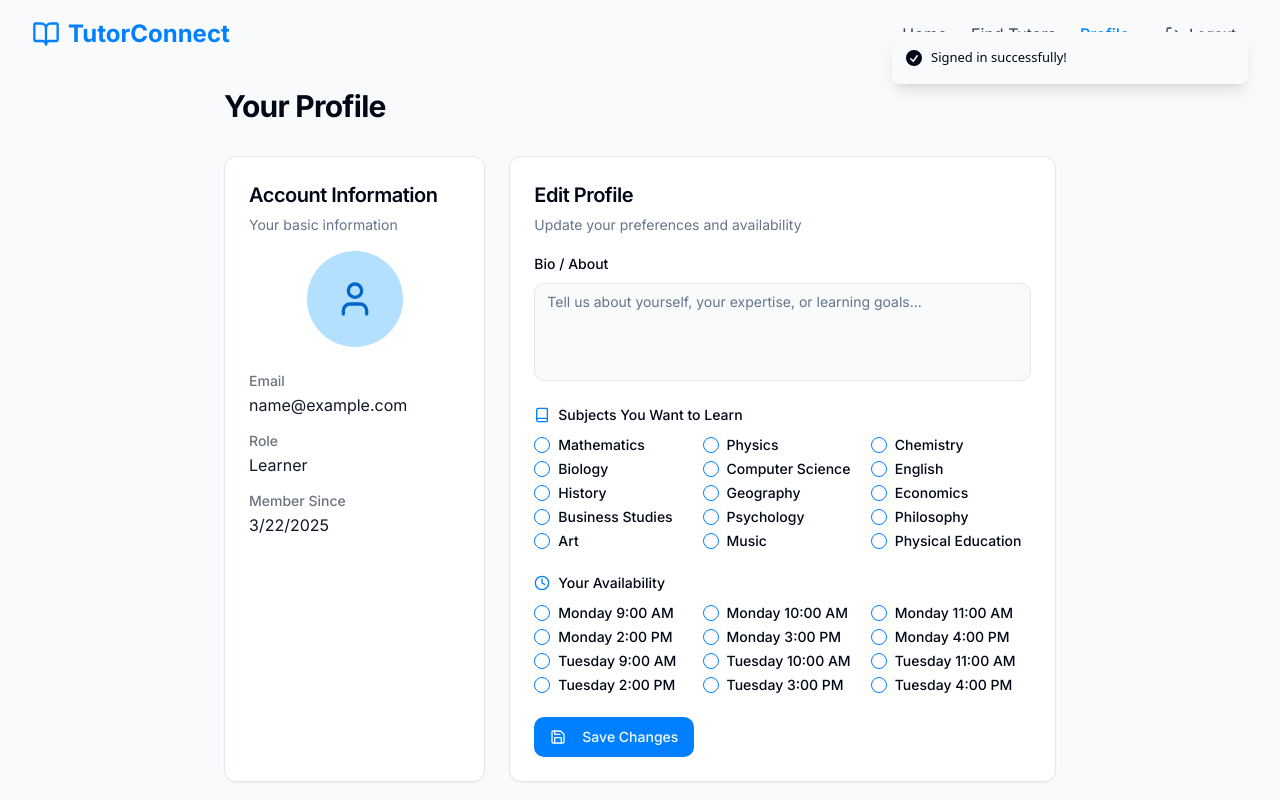
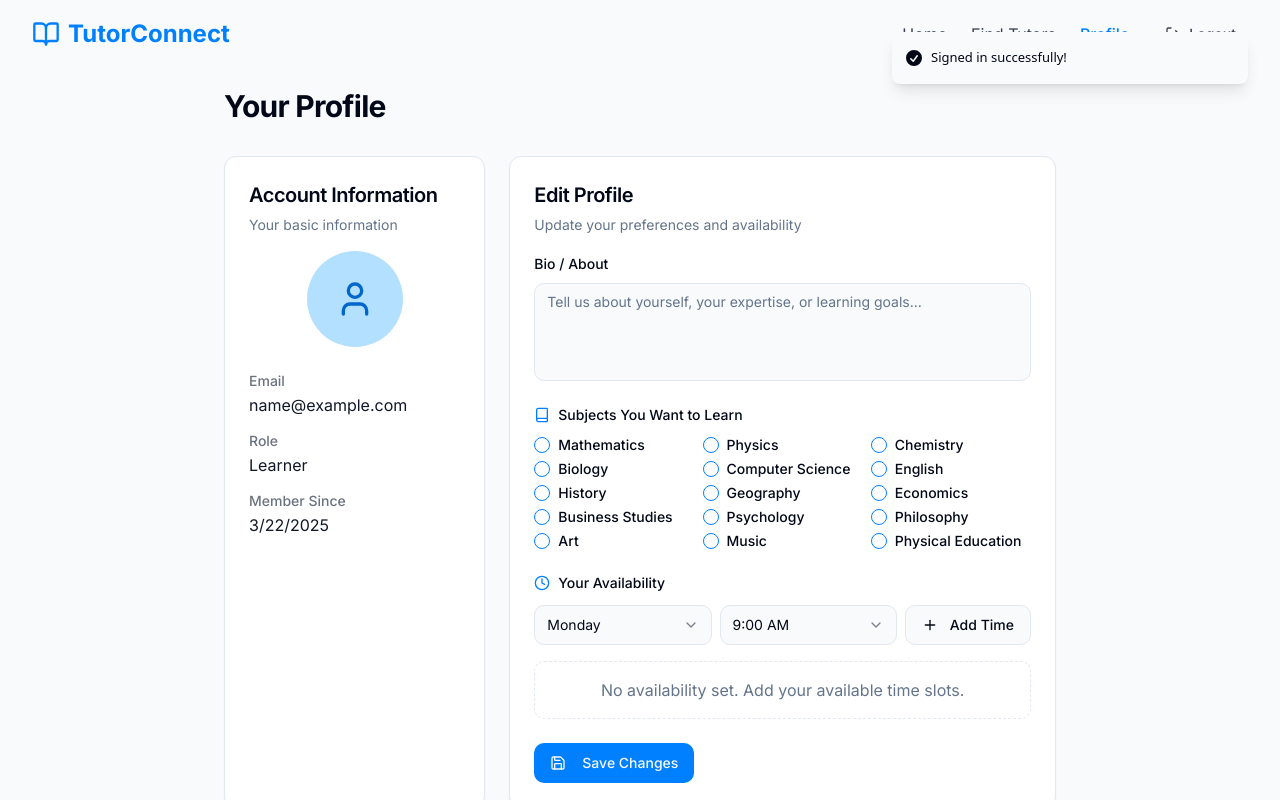
Before and after one commit to Harsha200812/learnconnectwise-38, a React (Vite) app: page /login in a window 1280 px wide. Both pictures are taken after typing "name@example.com", "Sample123" into the empty fields and a click on the button "Sign in". Shown: the top 800 px of the page. Built offline with nearby package versions, Linux system fonts and the light colour scheme.

Commit message:
Implement custom availability feature
Allows users to specify custom availability.

```diff
--- a/src/components/AuthForm.tsx
+++ b/src/components/AuthForm.tsx
@@ -11,6 +11,7 @@ import { Checkbox } from '@/components/ui/checkbox';
 import { SUBJECTS, TIME_SLOTS, UserRole } from '@/lib/types';
 import { toast } from 'sonner';
 import { Loader2 } from 'lucide-react';
+import AvailabilityPicker from './AvailabilityPicker';
 
 interface AuthFormProps {
   type: 'login' | 'register';
@@ -86,14 +87,6 @@ const AuthForm: React.FC<AuthFormProps> = ({ type, onSubmit }) => {
       prev.includes(subject)
         ? prev.filter((s) => s !== subject)
         : [...prev, subject]
-    );
-  };
-
-  const toggleTimeSlot = (timeSlot: string) => {
-    setSelectedTimeSlots((prev) =>
-      prev.includes(timeSlot)
-        ? prev.filter((t) => t !== timeSlot)
-        : [...prev, timeSlot]
     );
   };
 
@@ -182,23 +175,10 @@ const AuthForm: React.FC<AuthFormProps> = ({ type, onSubmit }) => {
 
                 <div className="space-y-3">
                   <FormLabel>Your availability</FormLabel>
-                  <div className="grid grid-cols-2 sm:grid-cols-3 gap-2">
-                    {TIME_SLOTS.slice(0, 12).map((timeSlot) => (
-                      <div key={timeSlot} className="flex items-center space-x-2">
-                        <Checkbox
-                          id={`timeSlot-${timeSlot}`}
-                          checked={selectedTimeSlots.includes(timeSlot)}
-                          onCheckedChange={() => toggleTimeSlot(timeSlot)}
-                        />
-                        <label
-                          htmlFor={`timeSlot-${timeSlot}`}
-                          className="text-sm font-medium leading-none peer-disabled:cursor-not-allowed peer-disabled:opacity-70"
-                        >
-                          {timeSlot}
-                        </label>
-                      </div>
-                    ))}
-                  </div>
+                  <AvailabilityPicker
+                    value={selectedTimeSlots}
+                    onChange={setSelectedTimeSlots}
+                  />
                 </div>
               </>
             )}
--- /dev/null
+++ b/src/components/AvailabilityPicker.tsx
@@ -0,0 +1,144 @@
+
+import { useState } from 'react';
+import { Button } from '@/components/ui/button';
+import {
+  Select,
+  SelectContent,
+  SelectGroup,
+  SelectItem,
+  SelectTrigger,
+  SelectValue
+} from '@/components/ui/select';
+import { X, Plus, Clock } from 'lucide-react';
+import { cn } from '@/lib/utils';
+
+// Define the days and time slots for the picker
+const DAYS = ['Monday', 'Tuesday', 'Wednesday', 'Thursday', 'Friday'];
+const TIMES = [
+  '9:00 AM', '10:00 AM', '11:00 AM',
+  '2:00 PM', '3:00 PM', '4:00 PM'
+];
+
+interface AvailabilitySlot {
+  day: string;
+  time: string;
+}
+
+interface AvailabilityPickerProps {
+  value: string[];
+  onChange: (value: string[]) => void;
+  className?: string;
+}
+
+const AvailabilityPicker = ({ value, onChange, className }: AvailabilityPickerProps) => {
+  const [selectedDay, setSelectedDay] = useState<string>(DAYS[0]);
+  const [selectedTime, setSelectedTime] = useState<string>(TIMES[0]);
+
+  // Parse existing value into slot objects
+  const slots = value.map(slot => {
+    const [day, time] = slot.split(' ').reduce((acc, part, index) => {
+      if (index === 0) acc[0] = part;
+      else if (acc[1]) acc[1] += ' ' + part;
+      else acc[1] = part;
+      return acc;
+    }, ['', ''] as [string, string]);
+
+    return { day, time };
+  });
+
+  // Add a new availability slot
+  const addSlot = () => {
+    const newSlot = `${selectedDay} ${selectedTime}`;
+    if (!value.includes(newSlot)) {
+      onChange([...value, newSlot]);
+    }
+  };
+
+  // Remove an availability slot
+  const removeSlot = (index: number) => {
+    const newValue = [...value];
+    newValue.splice(index, 1);
+    onChange(newValue);
+  };
+
+  return (
+    <div className={cn("space-y-4", className)}>
+      <div className="flex flex-col space-y-4 sm:flex-row sm:space-y-0 sm:space-x-2 items-start">
+        <Select value={selectedDay} onValueChange={setSelectedDay}>
+          <SelectTrigger className="w-full sm:w-[180px]">
+            <SelectValue placeholder="Select day" />
+          </SelectTrigger>
+          <SelectContent>
+            <SelectGroup>
+              {DAYS.map(day => (
+                <SelectItem key={day} value={day}>
+                  {day}
+                </SelectItem>
+              ))}
+            </SelectGroup>
+          </SelectContent>
+        </Select>
+
+        <Select value={selectedTime} onValueChange={setSelectedTime}>
+          <SelectTrigger className="w-full sm:w-[180px]">
+            <SelectValue placeholder="Select time" />
+          </SelectTrigger>
+          <SelectContent>
+            <SelectGroup>
+              {TIMES.map(time => (
+                <SelectItem key={time} value={time}>
+                  {time}
+                </SelectItem>
+              ))}
+            </SelectGroup>
+          </SelectContent>
+        </Select>
+
+        <Button
+          type="button"
+          variant="outline"
+          className="w-full sm:w-auto flex items-center justify-center"
+          onClick={addSlot}
+        >
+          <Plus className="h-4 w-4 mr-1" />
+          Add Time
+        </Button>
+      </div>
+
+      {value.length > 0 ? (
+        <div className="border rounded-md p-4 bg-gray-50">
+          <h4 className="text-sm font-medium mb-2 flex items-center gap-2">
+            <Clock className="h-4 w-4 text-tutorblue-500" />
+            Your Available Time Slots
+          </h4>
+          <div className="grid grid-cols-1 sm:grid-cols-2 lg:grid-cols-3 gap-2">
+            {value.map((slot, index) => (
+              <div
+                key={index}
+                className="flex items-center justify-between bg-white px-3 py-2 rounded-md border"
+              >
+                <span className="text-sm">{slot}</span>
+                <Button
+                  type="button"
+                  variant="ghost"
+                  size="sm"
+                  className="h-8 w-8 p-0"
+                  onClick={() => removeSlot(index)}
+                >
+                  <X className="h-4 w-4" />
+                  <span className="sr-only">Remove</span>
+                </Button>
+              </div>
+            ))}
+          </div>
+        </div>
+      ) : (
+        <div className="text-center p-4 border rounded-md border-dashed text-muted-foreground">
+          No availability set. Add your available time slots.
+        </div>
+      )}
+    </div>
+  );
+};
+
+export default AvailabilityPicker;
--- a/src/pages/Profile.tsx
+++ b/src/pages/Profile.tsx
@@ -1,4 +1,3 @@
-
 import { useState, useEffect } from 'react';
 import { useNavigate } from 'react-router-dom';
 import { Button } from '@/components/ui/button';
@@ -6,10 +5,11 @@ import { Card, CardContent, CardDescription, CardFooter, CardHeader, CardTitle }
 import { Input } from '@/components/ui/input';
 import { Textarea } from '@/components/ui/textarea';
 import { Checkbox } from '@/components/ui/checkbox';
-import { UserProfile, SUBJECTS, TIME_SLOTS } from '@/lib/types';
+import { UserProfile, SUBJECTS } from '@/lib/types';
 import { supabase } from '@/lib/supabase';
 import { toast } from 'sonner';
 import { Save, Loader2, User, Book, Clock, DollarSign } from 'lucide-react';
+import AvailabilityPicker from '@/components/AvailabilityPicker';
 
 interface ProfileProps {
   user: UserProfile | null;
@@ -63,16 +63,11 @@ const Profile: React.FC<ProfileProps> = ({ user, setUser }) => {
     });
   };
 
-  const toggleAvailability = (timeSlot: string) => {
-    setFormData((prev) => {
-      const availability = prev.availability || [];
-      return {
-        ...prev,
-        availability: availability.includes(timeSlot)
-          ? availability.filter((t) => t !== timeSlot)
-          : [...availability, timeSlot],
-      };
-    });
+  const handleAvailabilityChange = (availability: string[]) => {
+    setFormData((prev) => ({
+      ...prev,
+      availability,
+    }));
   };
 
   const handleSubmit = async (e: React.FormEvent) => {
@@ -232,23 +227,10 @@ const Profile: React.FC<ProfileProps> = ({ user, setUser }) => {
                   <Clock size={16} className="text-tutorblue-500" />
                   Your Availability
                 </label>
-                <div className="grid grid-cols-2 sm:grid-cols-3 gap-2">
-                  {TIME_SLOTS.slice(0, 12).map((timeSlot) => (
-                    <div key={timeSlot} className="flex items-center space-x-2">
-                      <Checkbox
-                        id={`timeSlot-${timeSlot}`}
-                        checked={(formData.availability || []).includes(timeSlot)}
-                        onCheckedChange={() => toggleAvailability(timeSlot)}
-                      />
-                      <label
-                        htmlFor={`timeSlot-${timeSlot}`}
-                        className="text-sm font-medium leading-none peer-disabled:cursor-not-allowed peer-disabled:opacity-70"
-                      >
-                        {timeSlot}
-                      </label>
-                    </div>
-                  ))}
-                </div>
+                <AvailabilityPicker
+                  value={formData.availability || []}
+                  onChange={handleAvailabilityChange}
+                />
               </div>
             </CardContent>
             <CardFooter>
```
